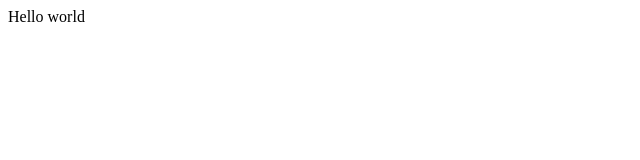
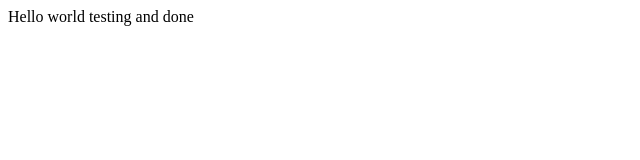
Before and after one commit to grnn8/demo-repo, a plain HTML site: page index.html in a window 1280 px wide. Shown: the whole page, without its empty margins (0-640 px from the left). Drawn offline with Linux system fonts and the light colour scheme.

Commit message:
updated index.html
also i forgot how to add

```diff
--- a/index.html
+++ b/index.html
@@ -1 +1 @@
-<div>Hello world</div>
+<div>Hello world testing and done</div>
```
